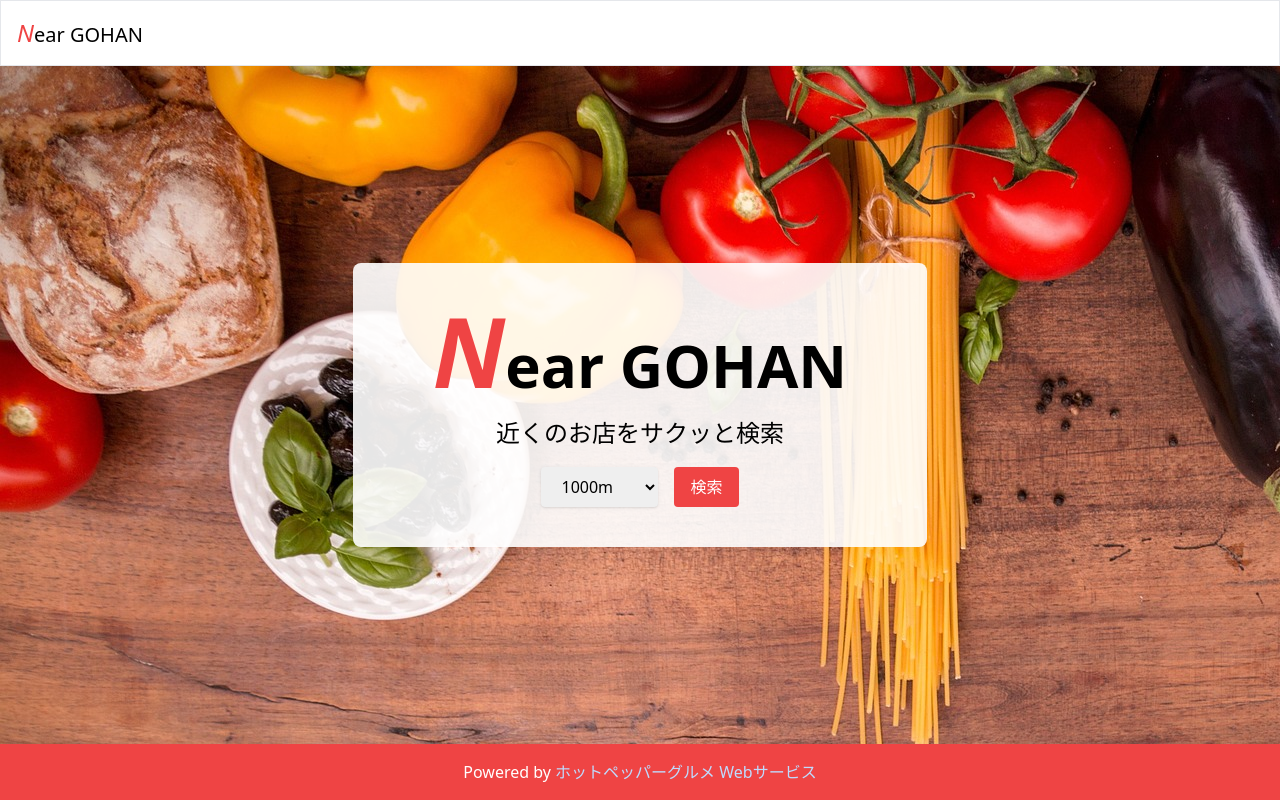
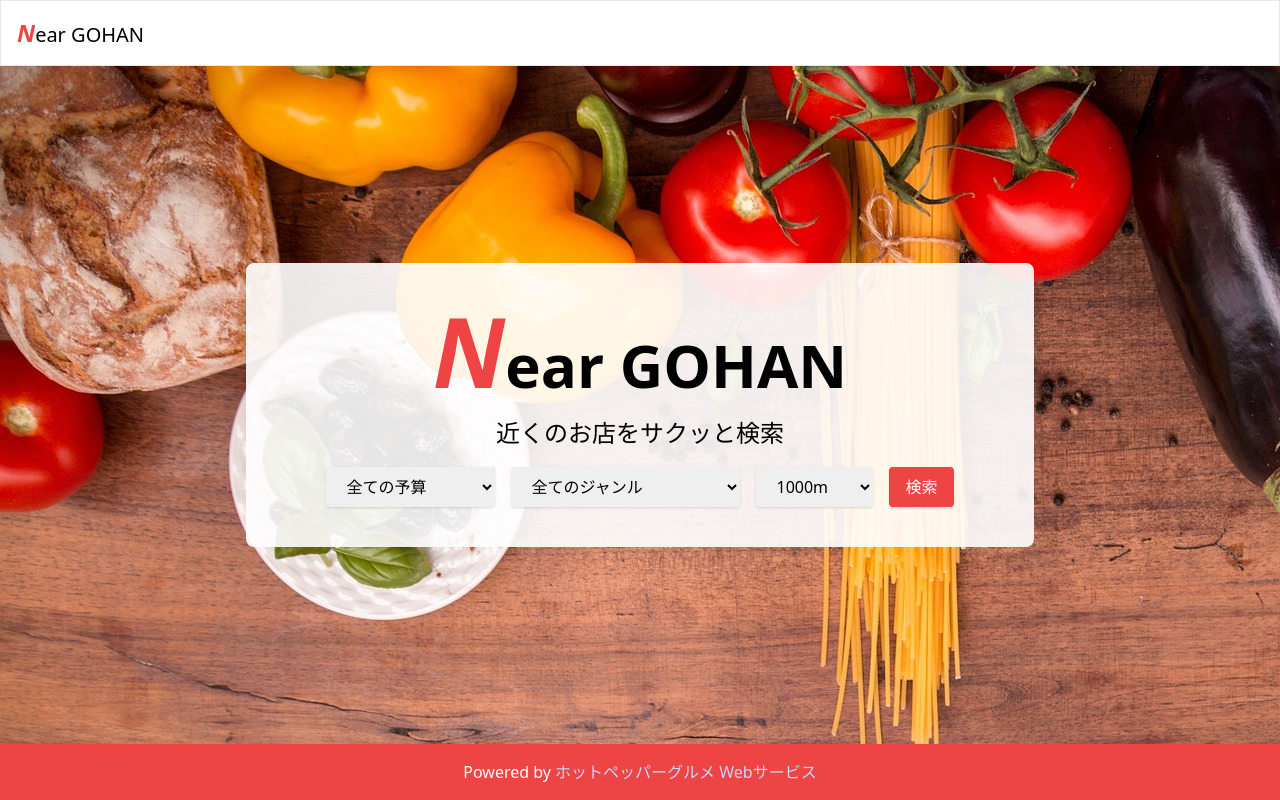
Before and after one commit to iput2021-ono/hotpepper-app, a Next.js app: page / in a window 1280 px wide. Built offline with nearby package versions, Linux system fonts and the light colour scheme; no server answers.

Commit message:
レスポンシブ対応完了？

```diff
--- a/pages/[id].tsx
+++ b/pages/[id].tsx
@@ -30,6 +30,7 @@ interface Urls {
 interface Photo {
   pc: {
     m: string;
+    l: string;
   };
 }
 
@@ -48,26 +49,26 @@ const DetailPage = ({ shop }: DetailProps) => {
           <link rel="icon" href="/Near.png" />
         </Head>
       <Header/>
-      <main className="flex flex-col items-center justify-center max-w-[1000px] mt-[80px] mb-[100px] mx-10 lg:mx-auto p-10 border bg-gradient-to-b from-red-100 to-red-50">
+      <main className="flex flex-col md:items-center md:justify-center max-w-[1000px] mt-[40px] mb-[40px] mx-10 lg:mx-auto p-10 border bg-gradient-to-b from-red-100 to-red-50">
         <React.Fragment>
             <Image
-              src={shop.photo.pc.m}
+              src={shop.photo.pc.l}
               alt={shop.name}
               width={300}
               height={300}
             />
-            <div className='flex flex-col items-center justify-center mt-16 mb-8'>
-              <p> {shop.catch}</p>
-              <h1 className='text-4xl font-bold'>
-                <Link href={`${shop.urls.pc}`}>
+            <div className='flex flex-col mt-8 mb-8'>
+              <p className='flex md:items-center md:justify-center text-xs text-red-600 md:text-xl'> {shop.catch}</p>
+              <h1 className='text-2xl md:text-4xl font-bold'>
+                <Link className='hover:underline' href={`${shop.urls.pc}`}>
                   {shop.name}
                 </Link>
               </h1>
             </div>
-          <div>予算：{shop.budget.name}</div>
-          <div>アクセス：{shop.access}</div>
-          <div>住所：{shop.address}</div>
-          <div>営業時間：{shop.open}</div>
+          <div><span className='font-bold'>予算</span> : {shop.budget.name}</div>
+          <div><span className='font-bold'>アクセス</span> : {shop.access}</div>
+          <div><span className='font-bold'>住所</span> : {shop.address}</div>
+          <div><span className='font-bold'>営業時間</span> : {shop.open}</div>
         </React.Fragment>
       </main>
       <Footer/>
--- a/pages/components/header.tsx
+++ b/pages/components/header.tsx
@@ -12,7 +12,7 @@ export default function Header() {
     return (
         <div className="sticky top-0 border p-4 bg-white text-black">
             <button className="text-xl" onClick={handleTop}>
-                <span className="text-red-500 text-2xl italic">N</span>ear GOHAN
+                <span className="text-red-500 text-2xl font-bold italic">N</span>ear GOHAN
             </button>
         </div>
     );
--- a/pages/index.tsx
+++ b/pages/index.tsx
@@ -10,6 +10,8 @@ export default function Home() {
   const [latitude, setLatitude] = useState<number | null>(null);
   const [longitude, setLongitude] = useState<number | null>(null);
   const [radius, setRadius] = useState<number>(3);
+  const [budget, setBudget] = useState<string | null>(null);
+  const [genre, setGenre] = useState<string | null>(null);
 
   useEffect(() => {
     getCurrentLocation();
@@ -33,7 +35,9 @@ export default function Home() {
         latitude: latitude,
         longitude: longitude,
         range: radius,
-        page: 1
+        page: 1,
+        budget: budget,
+        genre: genre
       }
     });
   }
@@ -49,10 +53,46 @@ export default function Home() {
     <Header/>
     <main className="flex flex-col items-center justify-center flex-grow">
       <div className="flex flex-col items-center rounded-lg bg-white/[0.9] px-5 lg:px-20 py-10">
-        <h1 className="text-6xl font-bold mb-4 text-black"><span className="text-red-500 text-8xl italic">N</span>ear GOHAN</h1>
+        <h1 className="text-4xl lg:text-6xl font-bold mb-4 text-black"><span className="text-red-500 text-6xl lg:text-8xl italic">N</span>ear GOHAN</h1>
         <p className="text-[18px] lg:text-[24px] mb-4 text-black">近くのお店をサクッと検索</p>
-        <div className="space-x-4">
+        <div className="flex flex-col space-y-4 md:flex-row md:space-x-4 md:space-y-0">
           {/* <button className="px-4 py-2 bg-blue-500 text-white rounded" onClick={getCurrentLocation}>現在地取得</button> */}
+          <select className="select text-black max-w-xs px-4 py-2 rounded shadow" value={budget ?? ''} onChange={(e) => setBudget(e.target.value)}>
+            <option value="">全ての予算</option>
+            <option value="B009">~500円</option>
+            <option value="B010">501~1000円</option>
+            <option value="B011">1001~1500円</option>
+            <option value="B001">1501~2000円</option>
+            <option value="B002">2001~3000円</option>
+            <option value="B003">3001~4000円</option>
+            <option value="B008">4001~5000円</option>
+            <option value="B004">5001~7000円</option>
+            <option value="B005">7001~10000円</option>
+            <option value="B006">10001~15000円</option>
+            <option value="B012">15001~20000円</option>
+            <option value="B013">20001~30000円</option>
+            <option value="B014">30001円~</option>
+          </select>
+          <select className="select text-black max-w-xs px-4 py-2 rounded shadow" value={genre ?? ''} onChange={(e) => setGenre(e.target.value)}>
+            <option value="">全てのジャンル</option>
+            <option value="G001">居酒屋</option>
+            <option value="G002">ダイニングバー・バル</option>
+            <option value="G003">創作料理</option>
+            <option value="G004">和食</option>
+            <option value="G005">洋食</option>
+            <option value="G006">イタリアン・フレンチ</option>
+            <option value="G007">中華</option>
+            <option value="G008">焼肉・ホルモン</option>
+            <option value="G017">韓国料理</option>
+            <option value="G009">アジア・エスニック料理</option>
+            <option value="G010">各国料理</option>
+            <option value="G011">カラオケ・パーティ</option>
+            <option value="G012">バー・カクテル</option>
+            <option value="G013">ラーメン</option>
+            <option value="G016">お好み焼き・もんじゃ</option>
+            <option value="G014">カフェ・スイーツ</option>
+            <option value="G015">その他グルメ</option>
+          </select>
           <select className="select text-black max-w-xs px-4 py-2 rounded shadow" value={radius} onChange={(e) => setRadius(Number(e.target.value))}>
             <option disabled selected>検索半径</option>
             <option value="1">300m</option>
@@ -61,7 +101,7 @@ export default function Home() {
             <option value="4">2000m</option>
             <option value="5">3000m</option>
           </select>
-          <button className="px-4 py-2 bg-red-500 text-white rounded" onClick={handleSearch}>検索</button>
+          <button className="px-4 py-2 bg-red-500 text-white rounded shadow" onClick={handleSearch}>検索</button>
         </div>
       </div>
     </main>
--- a/pages/search.tsx
+++ b/pages/search.tsx
@@ -44,9 +44,11 @@ interface HomeProps {
   lat: number;
   lng: number;
   range: number;
+  genre: string;
+  budget: string;
 }
 
-const SearchPage = ({ results, lat, lng, range }: HomeProps) => {
+const SearchPage = ({ results, lat, lng, range, genre, budget }: HomeProps) => {
   const [currentPage, setCurrentPage] = useState(1);
   const router = useRouter();
   const itemsPerPage = 10;
@@ -60,7 +62,9 @@ const SearchPage = ({ results, lat, lng, range }: HomeProps) => {
         latitude: lat,
         longitude: lng,
         range: range,
-        page: selectedPage + 1 },
+        page: selectedPage + 1,
+        genre: genre,
+        budget: budget},
     });
   };
 
@@ -82,28 +86,28 @@ const SearchPage = ({ results, lat, lng, range }: HomeProps) => {
             <ul>
                 {results.shop.map((data) => {
                     return (
-                      <div className='rounded-xl bg-base-100 shadow-xl p-8 border bg-amber-50 border-green-600 mt-2 mb-6'>
+                      <div className='rounded-xl shadow-xl p-4 lg:p-8 border bg-amber-50 border-green-600 mt-2 mb-6'>
                         <div className=''>
-                          <li key={data.id} className="flex">
-                            <div className="min-w-fit min-h-fit max-w-fit max-h-fit">
+                          <li key={data.id} className="flex flex-col items-center justify-center md:flex-row md:items-start">
+                            <div className="w-full flex justify-center md:w-auto md:min-w-fit md:min-h-fit md:max-w-fit md:max-h-fit">
                               <Image
                                 src={data.photo.pc.m}
                                 alt={data.name}
                                 width={168}
                                 height={168}
-                                className="object-cover"
+                                className="object-cover "
                               />
                             </div>
                             <div className="flex-grow p-2">
-                              <div>{data.catch}</div>
-                              <h3 className="text-xl">
-                                <Link href={`/${data.id}`}>
+                              <div className='text-xs text-red-500 md:text-bace'>{data.catch}</div>
+                              <h3 className="text-xl font-bold mb-4 md:mb-0">
+                                <Link className='hover:underline' href={`/${data.id}`}>
                                   {data.name}
                                 </Link>
                               </h3>
-                              <div>予算：{data.budget.name}</div>
-                              <div>営業時間：{data.open}</div>
-                              <div>アクセス：{data.access}</div>
+                              <div className='text-sm md:text-bace'>予算：{data.budget.name}</div>
+                              <div className='text-sm md:text-bace'>営業時間：{data.open}</div>
+                              <div className='text-sm md:text-bace'>アクセス：{data.access}</div>
                             </div>
                           </li>
                         </div>
@@ -146,14 +150,16 @@ export async function getServerSideProps(context: any) {
   const lng = "139.6995";
   const range = context.query.range;
   const start = (page * 10) - 9;
+  const genre = context.query.genre || "";
+  const budget = context.query.budget || "";
   const format = "json";
 
   // 外部APIからデータをFetchします。
   const res = await fetch(
-    `${baseUrl}?key=${apiKey}&lat=${lat}&lng=${lng}&range=${range}&start=${start}&format=${format}`
+    `${baseUrl}?key=${apiKey}&lat=${lat}&lng=${lng}&range=${range}&start=${start}&budget=${budget}&genre=${genre}&format=${format}`
   );
   const json = await res.json();
   const { results } = json;
 
-  return { props: { results, lat, lng, range } };
+  return { props: { results, lat, lng, range, genre, budget } };
 }
```
